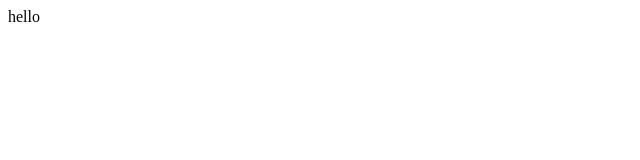
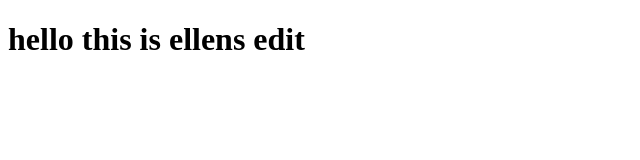
Before and after one commit to ellenkane/DublinDesign2019, a plain HTML site: page index.html in a window 1280 px wide. Shown: the whole page, without its empty margins (0-640 px from the left). Drawn offline with Linux system fonts and the light colour scheme.

Commit message:
ellens edit

```diff
--- a/index.html
+++ b/index.html
@@ -6,6 +6,6 @@
 		</title>
 	</head>
 	<body>
-		hello
+		<h1>hello this is ellens edit</h1>
 	</body>
 </html>
```
